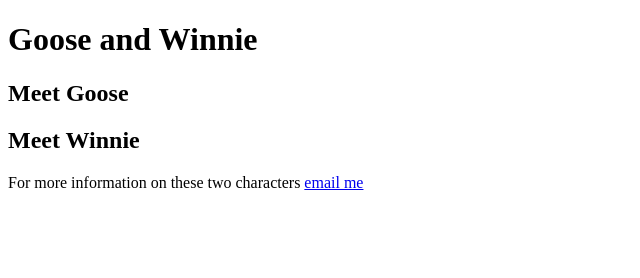
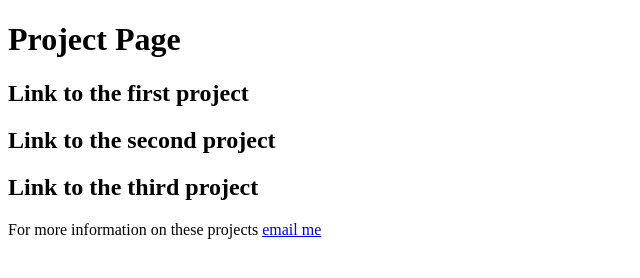
Before and after one commit to coachMark521/projectsFirstSession, a plain HTML site: page ProjectsFirstSection/index.html in a window 1280 px wide. Shown: the whole page, without its empty margins (0-640 px from the left). Drawn offline with Linux system fonts and the light colour scheme.

Commit message:
Update index.html

```diff
--- a/ProjectsFirstSection/index.html
+++ b/ProjectsFirstSection/index.html
@@ -3,23 +3,26 @@
 <head>
     <meta charset="UTF-8">
     <meta name="viewport" content="width=device-width, initial-scale=1.0">
-    <title>Pug Tribute</title>
-    <link rel="stylesheet" href="styles/style.css">
+    <title>Project Page</title>
+    <link rel="stylesheet" href="style.css">
 </head>
 <body>
     <header class="center-text">
-        <h1>Goose and Winnie</h1>
+        <h1>Project Page</h1>
     </header>
     <main id="main">
-        <section id="gooseTrib">
-            <h2>Meet Goose</h2>
+        <section>
+            <h2>Link to the first project</h2>
         </section>
-        <section id="winnieTrib">
-            <h2>Meet Winnie</h2>
+        <section>
+            <h2>Link to the second project</h2>
+        </section>
+        <section>
+            <h2>Link to the third project</h2>
         </section>
     </main>
     <footer>
-        <p>For more information on these two characters <a href="mailto:coachmark521@gmail.com">email me</a></p>
+        <p>For more information on these projects <a href="mailto:coachmark521@gmail.com">email me</a></p>
     </footer>
 </body>
 </html>
```
